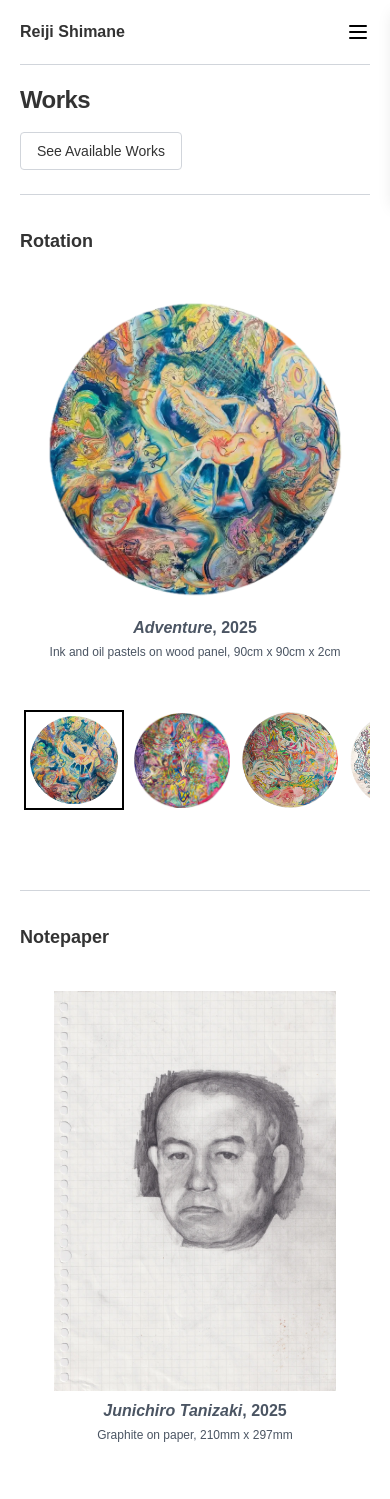
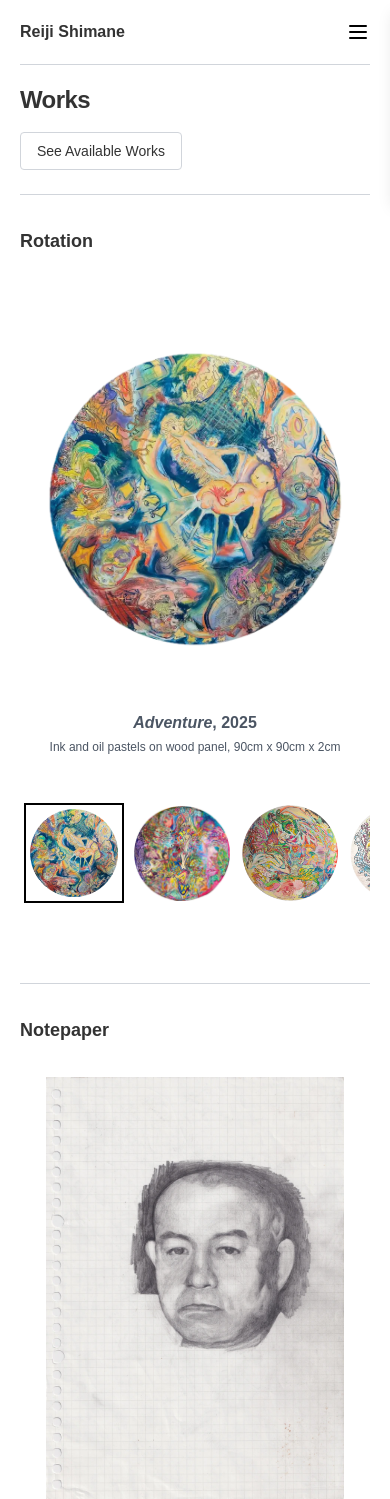
Before and after one commit to takaramarina/resolution, a Next.js app: page /works in a window 390 px wide. Shown: the top 1499 px of the page. Built offline with nearby package versions, Linux system fonts and the light colour scheme; grey boxes are pictures that could not be loaded.

Commit message:
fixed yohaku

```diff
--- a/components/Footer.tsx
+++ b/components/Footer.tsx
@@ -10,7 +10,10 @@ export default function Footer() {
         {/* Contact Info */}
           <div className="flex flex-col items-left text-sm">
           <Link href="/works" className="hover:underline">
-            Works
+          All Works
+          </Link>
+          <Link href="/available-works" className="hover:underline">
+            Available Works
           </Link>
           <Link href="/about" className="hover:underline">
             About
--- a/components/SeriesCarousel.tsx
+++ b/components/SeriesCarousel.tsx
@@ -37,25 +37,27 @@ export default function SeriesCarousel({ images }: { images: Artwork[] }) {
                 key={index}
                 className="min-w-0 flex-[0_0_100%] flex justify-center items-center"
             >
-                <div className="flex flex-col justify-between items-center w-full max-w-[600px] px-4">
+                <div className="flex flex-col items-center w-full max-w-[600px] px-4 h-[500px]">
                     <div className="flex-1 flex items-center justify-center">
                         {img.url ? (
                         <a href={`/${img.url.replace(/\.tsx$/, "").toLowerCase()}`}>
                             <img
                             src={img.src}
                             alt={img.title || `Artwork ${index}`}
-                                className="max-h-[400px] md:max-h-full max-w-full object-contain cursor-pointer"
+                            className="max-h-[50vh] max-w-[70vw] md:max-h-full md: max-w-full object-contain cursor-pointer"
                             />
                         </a>
                         ) : (
                         <img
                             src={img.src}
                             alt={img.title || `Artwork ${index}`}
-                                className="max-h-[400px] md:max-h-full max-w-full object-contain"
+                            className="max-h-full max-w-full object-contain"
                         />
                         )}
                     </div>
-                    <div className="mt-2 text-center text-base text-gray-600 mb-8">
+
+                    {/* Bottom-aligned metadata */}
+                    <div className="w-full text-center text-base text-gray-600 mt-auto mb-8">
                         <h3 className="font-bold mb-1">
                         <span className="italic">{img.title || "Untitled"}</span>
                         {img.title && img.year ? `, ${img.year}` : ""}
```
Lines whose indentation alone changed are shown as unchanged.
